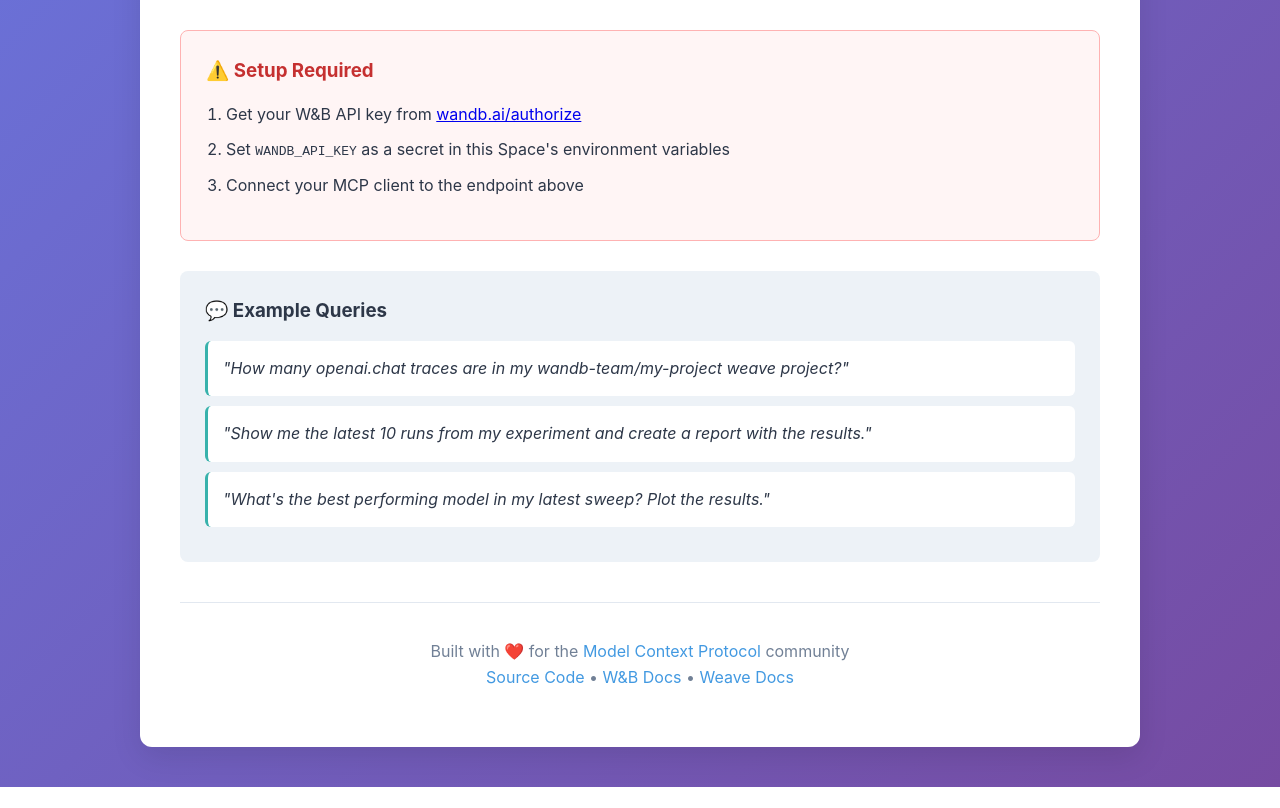
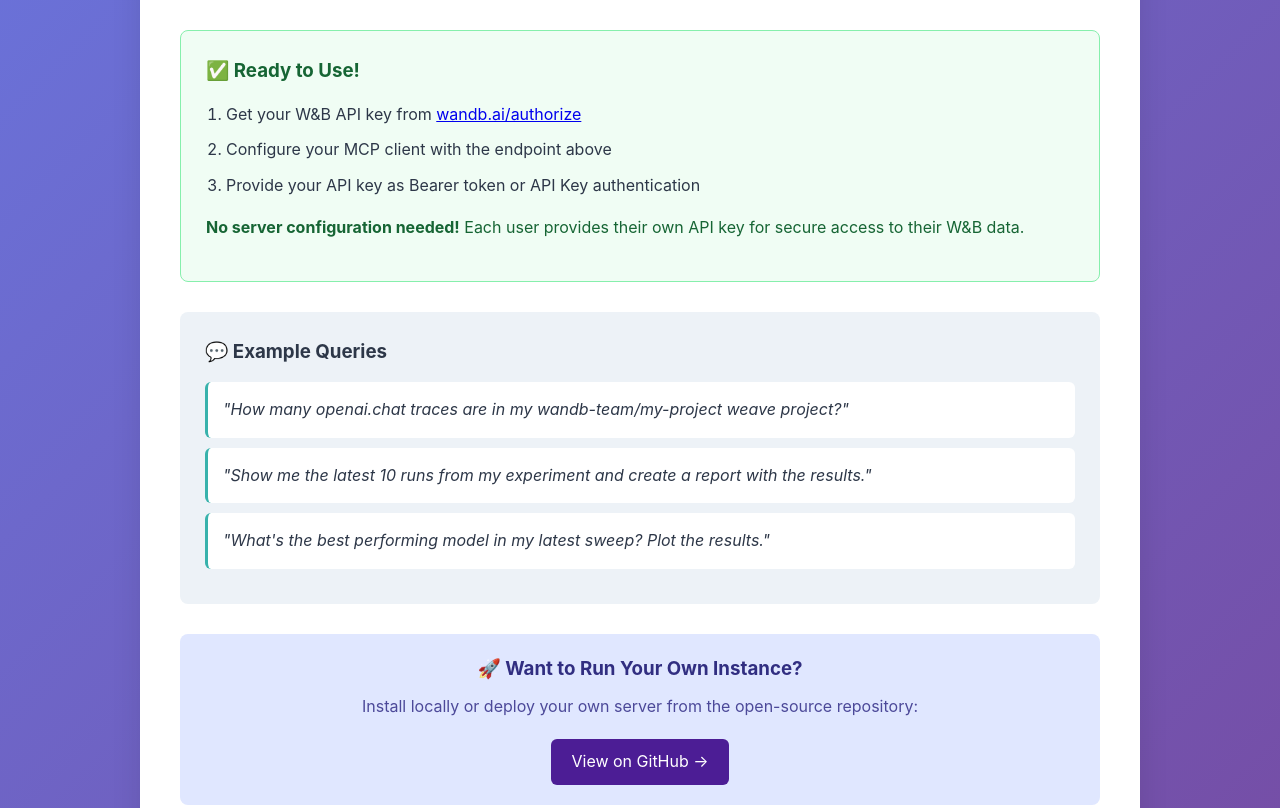
Before and after one commit to wandb/wandb-mcp-server, a plain HTML site: page index.html in a window 1280 px wide. Shown: the part 800-1608 px from the top of the page. Before the commit the page ends 1587 px from the top, so only its background shows below. Drawn offline with Linux system fonts and the light colour scheme.

Commit message:
update readme and landing page

```diff
--- a/index.html
+++ b/index.html
@@ -204,7 +204,7 @@
         </div>
 
         <div class="endpoint">
-            https://[your-username]-[space-name].hf.space/mcp
+            https://niware-wandb-mcp-server.hf.space/mcp
         </div>
 
         <div class="features">
@@ -229,13 +229,14 @@
             </div>
         </div>
 
-        <div class="setup-steps">
-            <h3>⚠️ Setup Required</h3>
+        <div class="setup-steps" style="background: #f0fdf4; border-color: #86efac;">
+            <h3 style="color: #166534;">✅ Ready to Use!</h3>
             <ol>
                 <li>Get your W&B API key from <a href="https://wandb.ai/authorize" target="_blank">wandb.ai/authorize</a></li>
-                <li>Set <code>WANDB_API_KEY</code> as a secret in this Space's environment variables</li>
-                <li>Connect your MCP client to the endpoint above</li>
+                <li>Configure your MCP client with the endpoint above</li>
+                <li>Provide your API key as Bearer token or API Key authentication</li>
             </ol>
+            <p style="margin-top: 15px; color: #166534;"><strong>No server configuration needed!</strong> Each user provides their own API key for secure access to their W&B data.</p>
         </div>
 
         <div class="examples">
@@ -251,6 +252,18 @@
             </div>
         </div>
 
+        <div style="background: #e0e7ff; padding: 20px; border-radius: 8px; margin: 30px 0; text-align: center;">
+            <h3 style="color: #312e81; margin: 0 0 10px 0;">🚀 Want to Run Your Own Instance?</h3>
+            <p style="color: #4c4999; margin: 10px 0;">
+                Install locally or deploy your own server from the open-source repository:
+            </p>
+            <a href="https://github.com/wandb/wandb-mcp-server" target="_blank"
+               style="display: inline-block; background: #4c1d95; color: white; padding: 10px 20px;
+                      border-radius: 6px; text-decoration: none; margin-top: 10px;">
+                View on GitHub →
+            </a>
+        </div>
+
         <div class="footer">
             <p>
                 Built with ❤️ for the <a href="https://modelcontextprotocol.io/" target="_blank">Model Context Protocol</a> community
```
Also changed, not shown: 1 other file.
